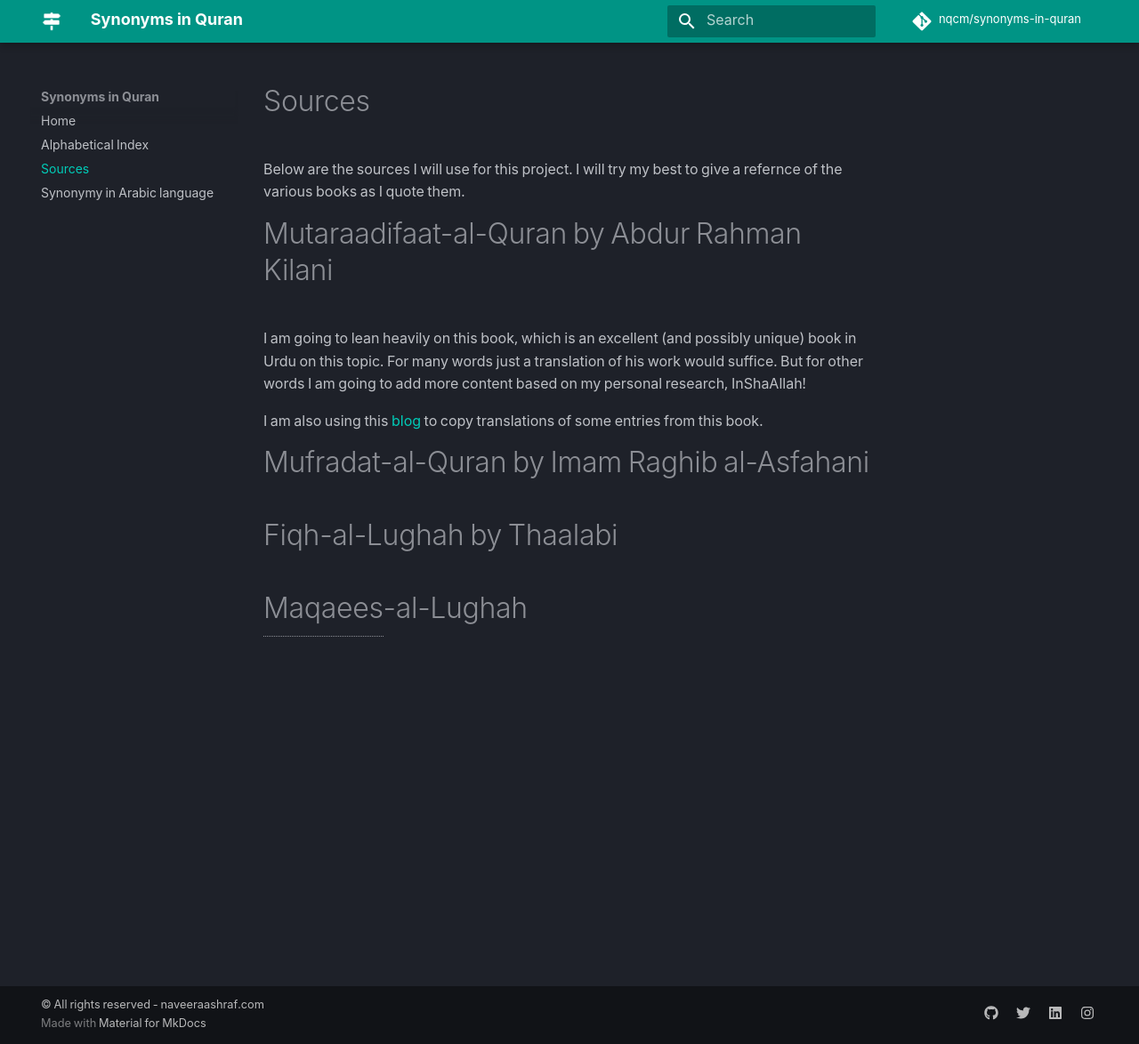
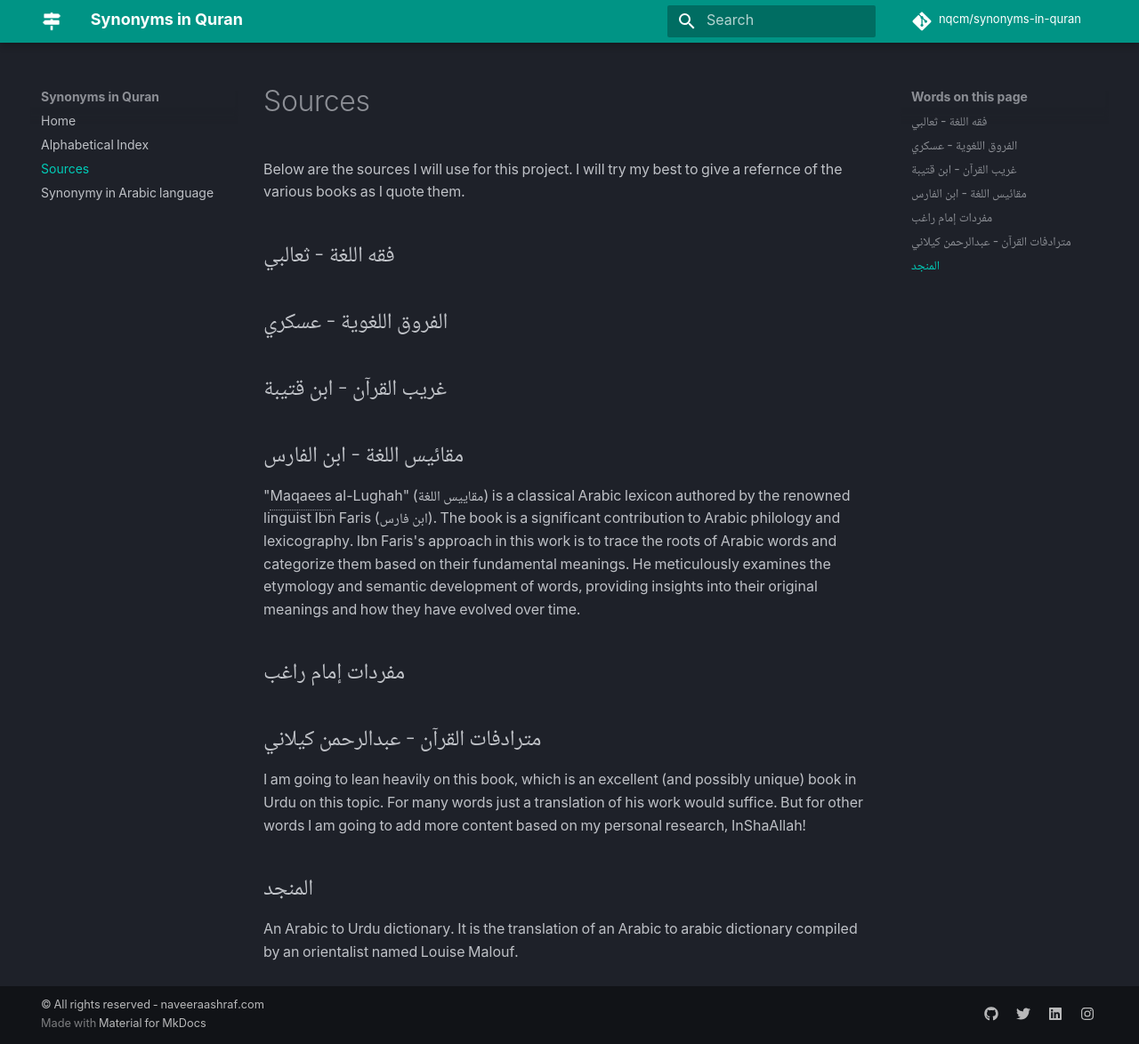
Before and after one commit to nqcm/synonyms-in-quran, an MkDocs documentation site: the page built from docs/sources.md, in a window 1280 px wide and 1174 px high. Shown: the whole window at 89% size. Built offline with MkDocs 1.6.1 and Material for MkDocs 9.7.7, drawn with Linux system fonts in a browser that asks for light colours; comment, search, counter and statistics services are not loaded.

Commit message:
Man (#7)

```diff
--- a/docs/sources.md
+++ b/docs/sources.md
@@ -9,14 +9,19 @@ title: Sources
 
 Below are the sources I will use for this project. I will try my best to give a refernce of the various books as I quote them.
 
-# Mutaraadifaat-al-Quran by Abdur Rahman Kilani
+## فقه اللغة - ثعالبي
 
+## الفروق اللغوية - عسكري
+
+## غريب القرآن - ابن قتيبة
+
+## مقائيس اللغة - ابن الفارس
+"Maqaees al-Lughah" (مقاييس اللغة) is a classical Arabic lexicon authored by the renowned linguist Ibn Faris (ابن فارس). The book is a significant contribution to Arabic philology and lexicography. Ibn Faris's approach in this work is to trace the roots of Arabic words and categorize them based on their fundamental meanings. He meticulously examines the etymology and semantic development of words, providing insights into their original meanings and how they have evolved over time.
+
+## مفردات إمام راغب
+
+## مترادفات القرآن - عبدالرحمن كيلاني
 I am going to lean heavily on this book, which is an excellent (and possibly unique) book in Urdu on this topic. For many words just a translation of his work would suffice. But for other words I am going to add more content based on my personal research, InShaAllah!
 
-I am also using this [blog](http://quransynonym.blogspot.com/) to copy translations of some entries from this book.
-
-# Mufradat-al-Quran by Imam Raghib al-Asfahani
-
-# Fiqh-al-Lughah by Thaalabi
-
-# Maqaees-al-Lughah
+## المنجد
+An Arabic to Urdu dictionary. It is the translation of an Arabic to arabic dictionary compiled by an orientalist named Louise Malouf.
--- a/mkdocs.yml
+++ b/mkdocs.yml
@@ -28,6 +28,9 @@ markdown_extensions:
 
 
 extra:
+  analytics:
+    provider: google
+    property: G-SXCNH0V5B6
   social:
     - icon: fontawesome/brands/github
       link: https://github.com/nqcm
```
Also changed, not shown: docs/H/index.md (+1 -0 lines), docs/M/index.md (+1 -0 lines), docs/M/man.md (added, +185 -0 lines), includes/abbreviations.md (+4 -2 lines).
